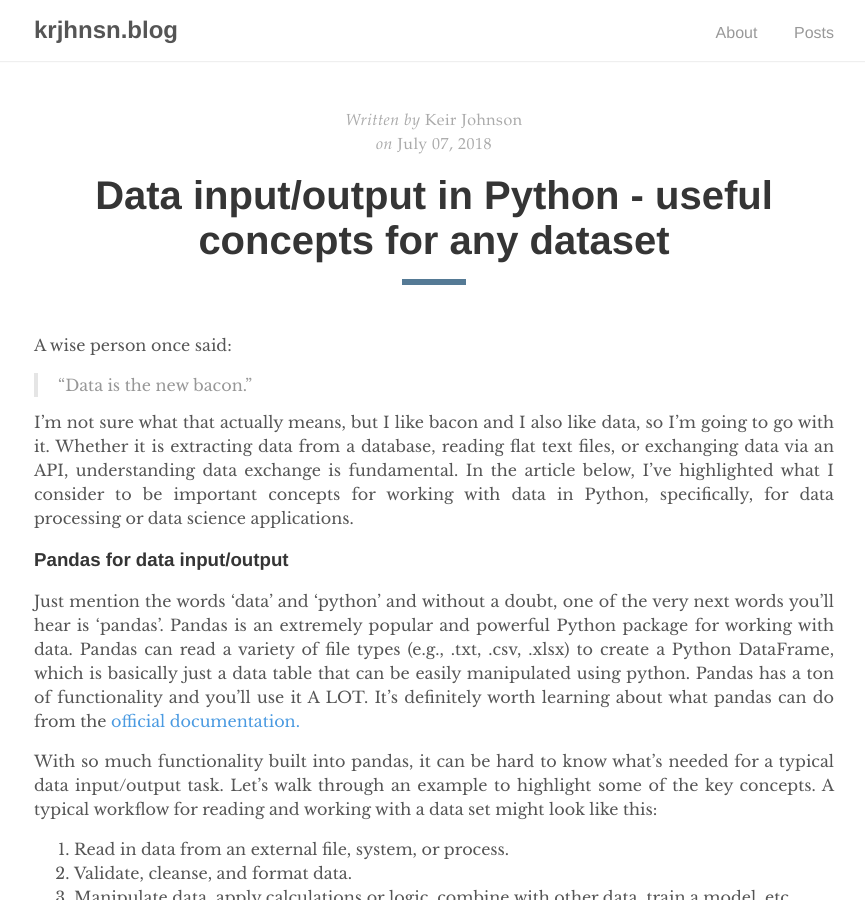
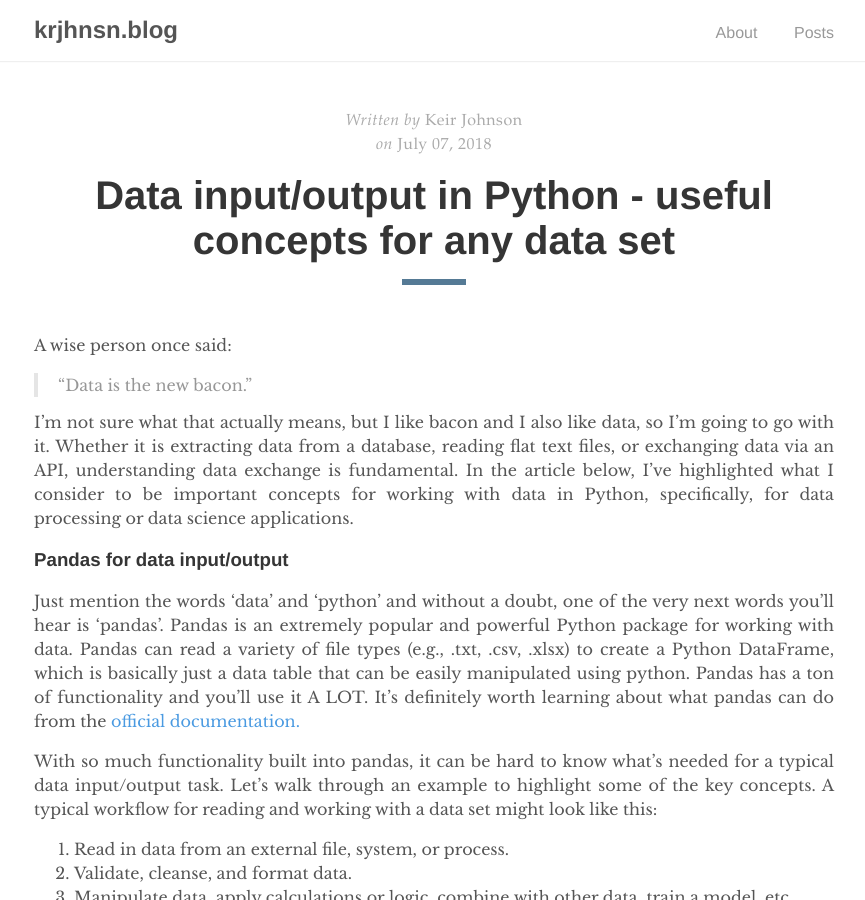
Before and after one commit to krjhnsn/krjhnsn.github.io, a Jekyll site: the page built from _posts/2018-07-07-data-input-output.md, in a window 1280 px wide and 900 px high. Shown: the whole window, without its empty margins (206-1071 px from the left). Built offline with Jekyll 4.4.1, drawn with Linux system fonts in a browser that asks for light colours.

Commit message:
Update 2018-07-07-data-input-output.md

```diff
--- a/_posts/2018-07-07-data-input-output.md
+++ b/_posts/2018-07-07-data-input-output.md
@@ -1,6 +1,6 @@
 ---
 layout: post
-title: "Data input/output in Python - useful concepts for any dataset"
+title: "Data input/output in Python - useful concepts for any data set"
 author: "Keir Johnson"
 ---
 
```
